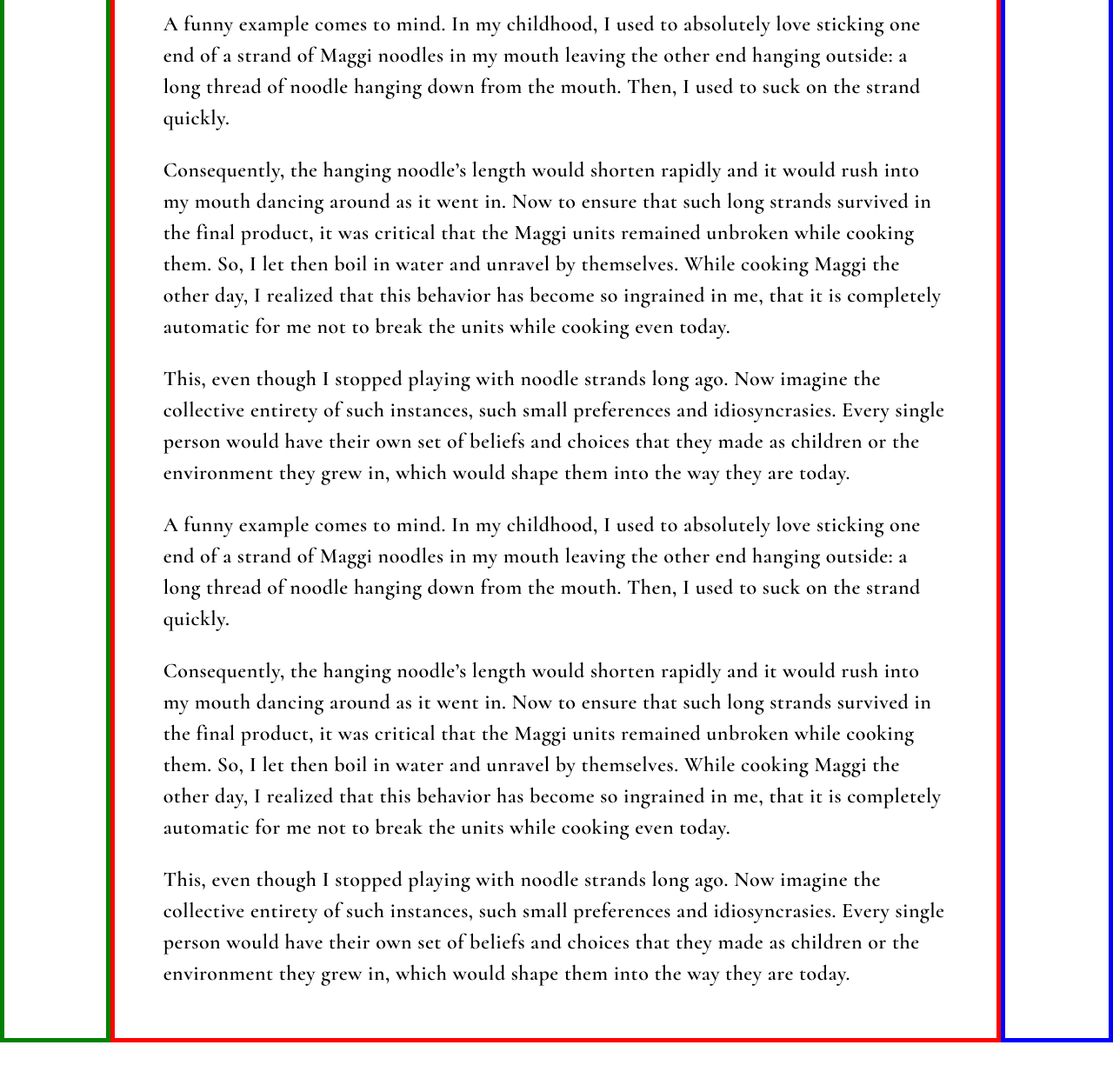
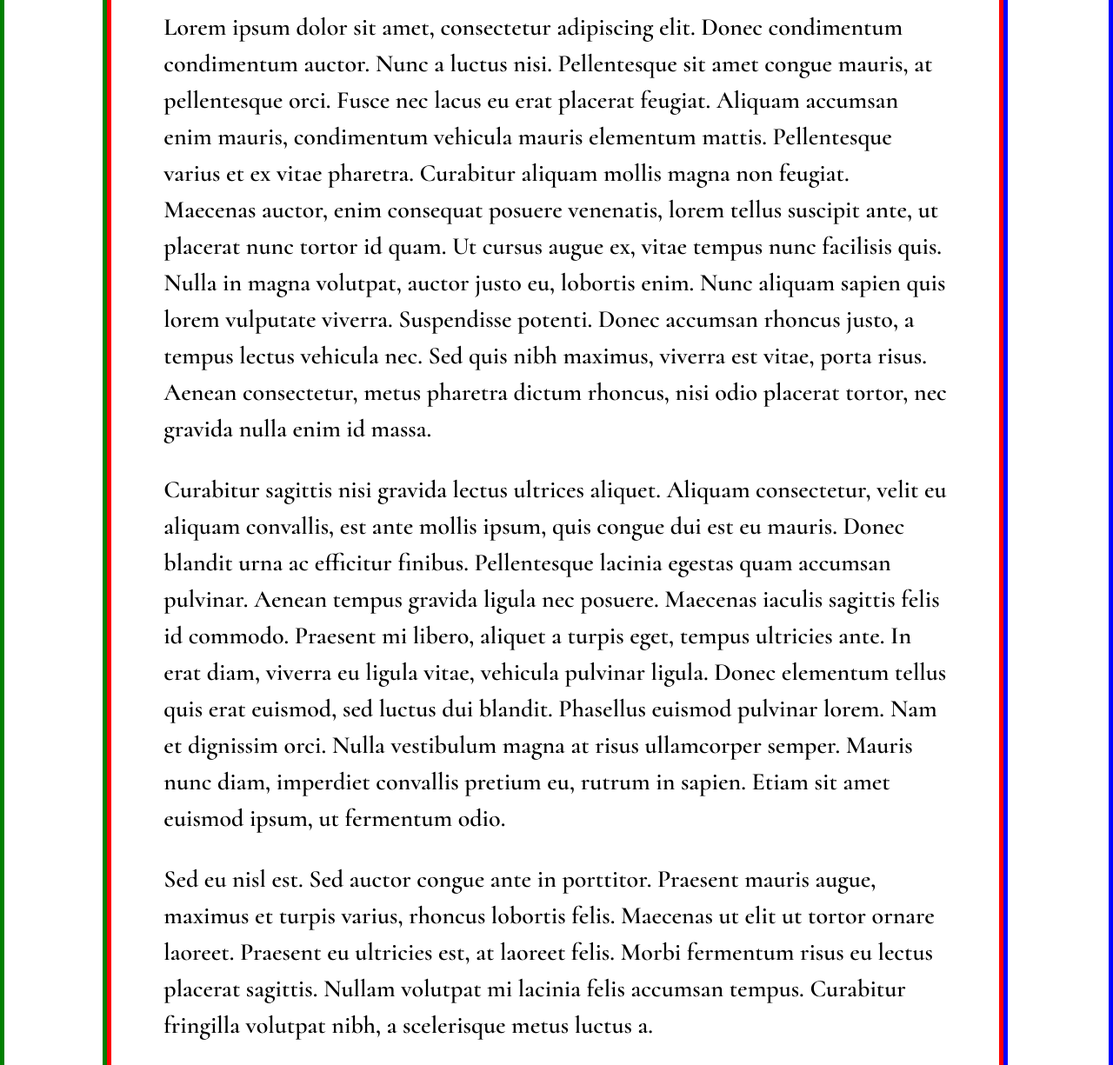
Before and after one commit to flowthought/tryouts, a plain HTML site: page webdev/post.html in a window 1280 px wide. Shown: the part 179-1404 px from the top of the page at 87% size. Before the commit the page ends 1378 px from the top, so only its background shows below. Drawn offline with nearby package versions, Linux system fonts and the light colour scheme; a web font is replaced by a local one.

Commit message:
Shortlisted fonts

```diff
--- a/webdev/assets/styles/post.css
+++ b/webdev/assets/styles/post.css
@@ -1,4 +1,4 @@
-@import url('https://fonts.googleapis.com/css?family=Alegreya+Sans:400,700|EB+Garamond|Gentium+Basic:400,700|Lato:400,700|Vollkorn:400,700|Libre+Baskerville:400,700|Cormorant:600,700');
+@import url('https://fonts.googleapis.com/css?family=Cormorant:600|Playfair+Display:900|Crimson+Text:400');
 
 * {
   box-sizing: border-box;
@@ -13,13 +13,7 @@ header{
 }
 
 h1 {
-  /* font-family: 'Lato', sans-serif; */
-  /* font-family: 'Alegreya Sans', sans-serif; */
-  /* font-family: 'Gentium Basic', serif; */
-  /* font-family: 'Vollkorn', serif; */
-  /* font-family: 'EB Garamond', serif; */
-  font-family: 'Cormorant', serif;
-  /* font-family: 'Libre Baskerville', serif; */
+  font-family: 'Playfair Display', serif;
   font-size: 2.5em;
   font-weight: 700;
   text-align: center;
@@ -27,18 +21,14 @@ h1 {
 }
 
 p {
-  /* font-family: 'Lato', sans-serif; */
-  /* font-family: 'Alegreya Sans', sans-serif; */
-  /* font-family: 'Gentium Basic', serif; */
-  /* font-family: 'Vollkorn', serif; */
-  /* font-family: 'EB Garamond', serif; */
   font-family: 'Cormorant', serif;
-  /* font-family: 'Libre Baskerville', serif; */
+  /* font-family: 'Crimson Text', serif; */
   margin: 1em;
-  font-size: 1.5em;
+  font-size: 1.75em;
   line-height: 1.5em;
+  /* font-weight: 400; */
   font-weight: 600;
-  letter-spacing: 0.5px;
+  /* letter-spacing: 0.5px; */
 }
 
 .header {
@@ -49,8 +39,6 @@ p {
   padding: 0.25em;
   font-size: 2em;
   font-family: 'Dancing Script', cursive;
-  /* font-family: 'Parisienne', cursive; */
-  /* font-family: 'Alex Brush', cursive; */
 }
 
 .post {
@@ -68,10 +56,8 @@ p {
 
 .main {
   order: 2;
-  flex: 1 1 auto;
+  flex: 1 1 1024px;
   padding: 2em;
-  min-width: 0;
-  max-width: 1024px;
   border: 5px solid red;
 }
 
--- a/webdev/post.html
+++ b/webdev/post.html
@@ -20,58 +20,88 @@
       <article class='main'>
         <header>
           <h1>
-            Butterflies and Existentialism
+            Arch Linux for life!
           </h1>
         </header>
         <p>
-        A funny example comes to mind. In my childhood, I used to absolutely
-        love sticking one end of a strand of Maggi noodles in my mouth
-        leaving the other end hanging outside: a long thread of noodle
-        hanging down from the mouth.  Then, I used to suck on the strand
-        quickly.
+          Lorem ipsum dolor sit amet, consectetur adipiscing elit. Donec
+          condimentum condimentum auctor. Nunc a luctus nisi. Pellentesque sit
+          amet congue mauris, at pellentesque orci. Fusce nec lacus eu erat
+          placerat feugiat. Aliquam accumsan enim mauris, condimentum vehicula
+          mauris elementum mattis. Pellentesque varius et ex vitae pharetra.
+          Curabitur aliquam mollis magna non feugiat. Maecenas auctor, enim
+          consequat posuere venenatis, lorem tellus suscipit ante, ut placerat
+          nunc tortor id quam. Ut cursus augue ex, vitae tempus nunc facilisis
+          quis. Nulla in magna volutpat, auctor justo eu, lobortis enim. Nunc
+          aliquam sapien quis lorem vulputate viverra. Suspendisse potenti.
+          Donec accumsan rhoncus justo, a tempus lectus vehicula nec. Sed quis
+          nibh maximus, viverra est vitae, porta risus. Aenean consectetur,
+          metus pharetra dictum rhoncus, nisi odio placerat tortor, nec gravida
+          nulla enim id massa.
         </p>
         <p>
-        Consequently, the hanging noodle’s length would shorten rapidly and
-        it would rush into my mouth dancing around as it went in. Now to
-        ensure that such long strands survived in the final product, it was
-        critical that the Maggi units remained unbroken while cooking them.
-        So, I let then boil in water and unravel by themselves.  While
-        cooking Maggi the other day, I realized that this behavior has
-        become so ingrained in me, that it is completely automatic for me
-        not to break the units while cooking even today.
+          Curabitur sagittis nisi gravida lectus ultrices aliquet. Aliquam
+          consectetur, velit eu aliquam convallis, est ante mollis ipsum, quis
+          congue dui est eu mauris. Donec blandit urna ac efficitur finibus.
+          Pellentesque lacinia egestas quam accumsan pulvinar. Aenean tempus
+          gravida ligula nec posuere. Maecenas iaculis sagittis felis id
+          commodo. Praesent mi libero, aliquet a turpis eget, tempus ultricies
+          ante. In erat diam, viverra eu ligula vitae, vehicula pulvinar ligula.
+          Donec elementum tellus quis erat euismod, sed luctus dui blandit.
+          Phasellus euismod pulvinar lorem. Nam et dignissim orci. Nulla
+          vestibulum magna at risus ullamcorper semper. Mauris nunc diam,
+          imperdiet convallis pretium eu, rutrum in sapien. Etiam sit amet
+          euismod ipsum, ut fermentum odio.
         </p>
         <p>
-        This, even though I stopped playing with noodle strands long ago.
-        Now imagine the collective entirety of such instances, such small
-        preferences and idiosyncrasies. Every single person would have their
-        own set of beliefs and choices that they made as children or the
-        environment they grew in, which would shape them into the way they
-        are today.
+          Sed eu nisl est. Sed auctor congue ante in porttitor. Praesent mauris
+          augue, maximus et turpis varius, rhoncus lobortis felis. Maecenas ut
+          elit ut tortor ornare laoreet. Praesent eu ultricies est, at laoreet
+          felis. Morbi fermentum risus eu lectus placerat sagittis. Nullam
+          volutpat mi lacinia felis accumsan tempus. Curabitur fringilla
+          volutpat nibh, a scelerisque metus luctus a.
         </p>
         <p>
-        A funny example comes to mind. In my childhood, I used to absolutely
-        love sticking one end of a strand of Maggi noodles in my mouth
-        leaving the other end hanging outside: a long thread of noodle
-        hanging down from the mouth.  Then, I used to suck on the strand
-        quickly.
+          Nunc venenatis lorem nibh, gravida iaculis nulla rutrum sed. Phasellus
+          quis convallis nibh. Vivamus at risus turpis. Cras suscipit ante
+          velit, nec porta justo tristique ac. Phasellus in lectus vitae ex
+          facilisis convallis in nec nunc. Fusce pellentesque dolor vel nisi
+          aliquam, vel ultrices sem malesuada. Mauris malesuada luctus justo vel
+          efficitur. Cras eu augue in mauris finibus pellentesque. Sed leo nunc,
+          luctus in tincidunt quis, lacinia id neque. Proin lorem purus, ornare
+          non ante ut, mattis viverra libero. Pellentesque enim nunc, venenatis
+          vel mattis vel, ultrices et arcu. Donec id gravida diam. Suspendisse
+          potenti. Aliquam vestibulum, leo non euismod bibendum, metus odio
+          condimentum augue, non porta odio nisl vitae lorem. Vestibulum eu elit
+          vitae sem euismod rutrum nec ac dolor. Interdum et malesuada fames ac
+          ante ipsum primis in faucibus.
         </p>
         <p>
-        Consequently, the hanging noodle’s length would shorten rapidly and
-        it would rush into my mouth dancing around as it went in. Now to
-        ensure that such long strands survived in the final product, it was
-        critical that the Maggi units remained unbroken while cooking them.
-        So, I let then boil in water and unravel by themselves.  While
-        cooking Maggi the other day, I realized that this behavior has
-        become so ingrained in me, that it is completely automatic for me
-        not to break the units while cooking even today.
+          Aliquam dignissim facilisis libero a pellentesque. Vestibulum commodo
+          lobortis lectus, sit amet varius dolor faucibus sed. Maecenas sapien
+          est, fermentum id malesuada id, blandit sit amet diam. Duis quis dui a
+          lacus volutpat rutrum. Phasellus fermentum libero varius, molestie leo
+          sit amet, sodales nisi. Sed scelerisque scelerisque elit at volutpat.
+          Maecenas bibendum ultricies arcu, in imperdiet odio tristique sit
+          amet. In nec urna accumsan, sollicitudin ipsum eu, sodales lorem. Nam
+          iaculis rutrum dolor semper auctor.
         </p>
         <p>
-        This, even though I stopped playing with noodle strands long ago.
-        Now imagine the collective entirety of such instances, such small
-        preferences and idiosyncrasies. Every single person would have their
-        own set of beliefs and choices that they made as children or the
-        environment they grew in, which would shape them into the way they
-        are today.
+          Cras non sagittis leo. Maecenas consequat tellus quis massa venenatis
+          auctor.  Donec dapibus, magna id ultricies fringilla, erat augue
+          ultrices tellus, id cursus eros elit at turpis. Nulla elit tellus,
+          euismod in feugiat a, ornare eget sapien. Suspendisse interdum diam
+          non lacus dignissim tempus. Nam pharetra aliquet ante, vel laoreet
+          odio ullamcorper ut. Etiam fermentum, enim eu hendrerit dignissim, mi
+          mauris efficitur ligula, vel volutpat elit lectus eget magna. Cras
+          dapibus ultrices orci, sed blandit erat sodales ut. Praesent pretium
+          auctor metus, ut interdum eros blandit non. Orci varius natoque
+          penatibus et magnis dis parturient montes, nascetur ridiculus mus.
+          Integer sit amet felis non quam interdum commodo. Integer sed
+          facilisis dolor, sed commodo turpis. Fusce condimentum dui lacinia
+          tellus bibendum vehicula. Proin ultricies lacus sed condimentum
+          sodales. Aliquam libero dolor, dapibus et nibh sit amet, consectetur
+          varius turpis. Morbi ut efficitur justo.
         </p>
       </article> <!-- main -->
       <aside class='aside-right'>
```
